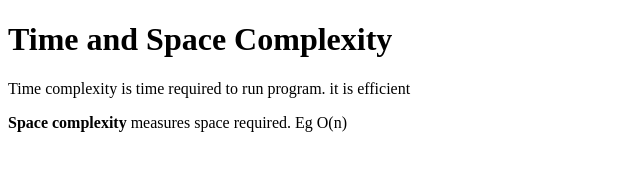
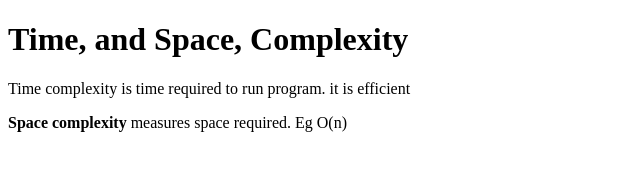
Before and after one commit to acciojob/time-and-space-complexity-aditiinamdar, a website: page main.html in a window 1280 px wide. Shown: the whole page, without its empty margins (0-640 px from the left). Drawn offline with Linux system fonts and the light colour scheme.

Commit message:
created a submission

```diff
--- a/main.html
+++ b/main.html
@@ -3,7 +3,7 @@
 <html>
 
 <head>
-	<h1> Time and Space Complexity</h1>
+	<h1> Time, and Space, Complexity</h1>
 	<p> Time complexity is time required to run program. it is efficient</p>
 	<p> <b>Space complexity</b> measures space required. Eg O(n)</p>
 
```
